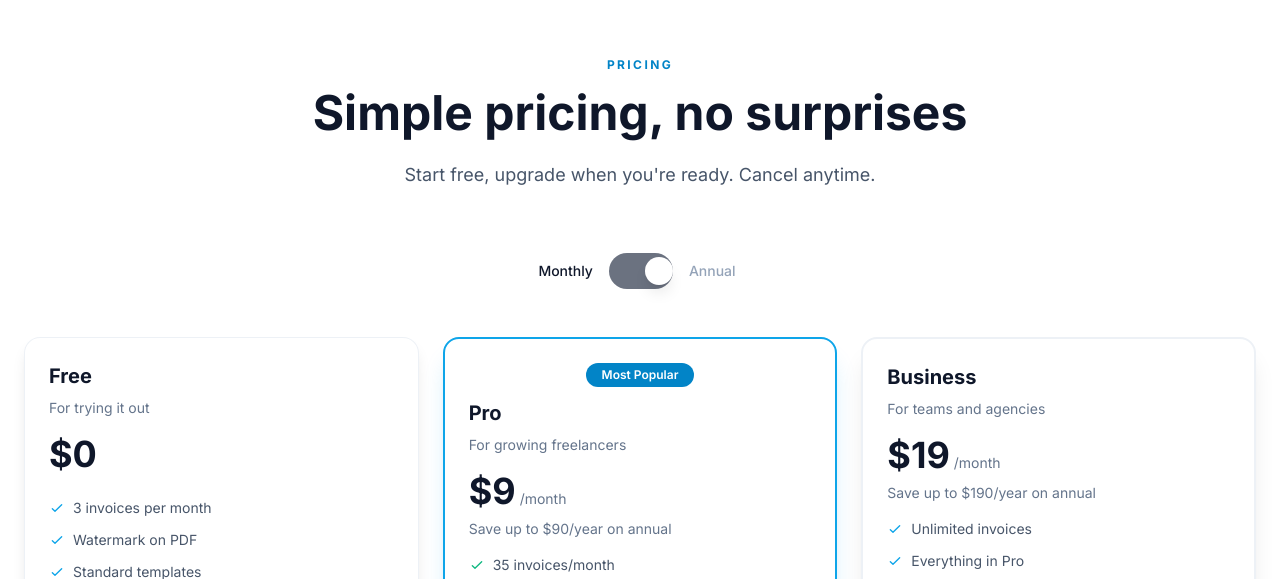
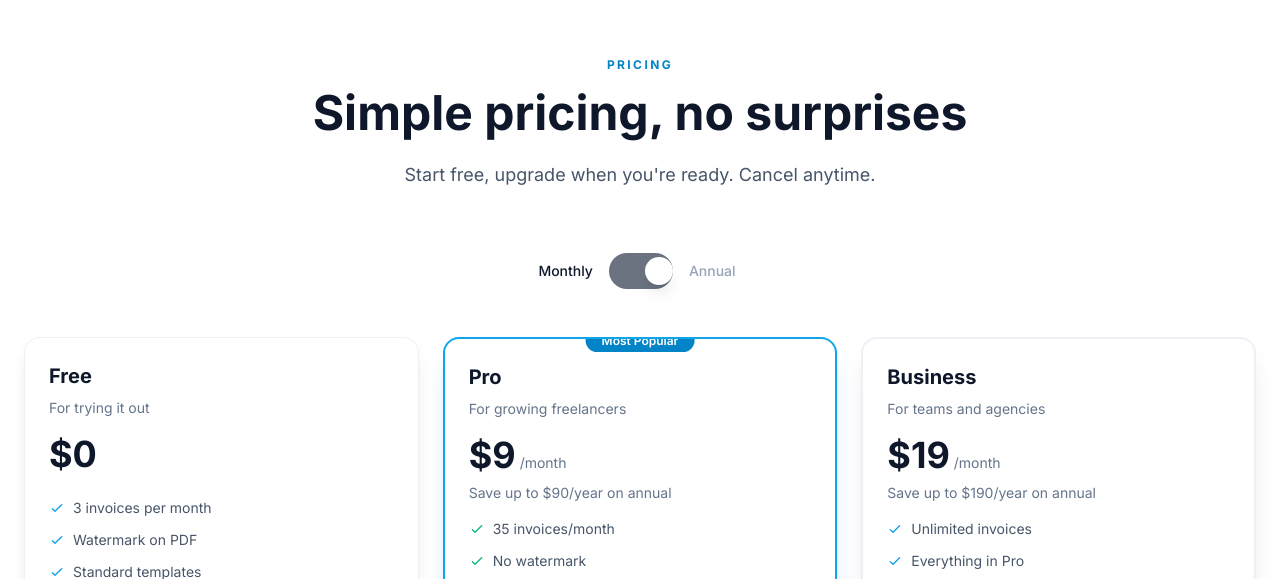
Before and after one commit to Luka69tech/invoice-in-60, a Next.js app: page / in a window 1280 px wide. Shown: the part 3341-3920 px from the top of the page. Built offline with nearby package versions, Linux system fonts and the light colour scheme.

Commit message:
fix: homepage pricing badges match /pricing page implementation

```diff
--- a/app/page.tsx
+++ b/app/page.tsx
@@ -517,7 +517,7 @@ export default function HomePage() {
       </section>
 
       {/* Pricing */}
-      <section id="pricing" className="py-28 lg:py-36">
+      <section id="pricing" className="relative py-28 lg:py-36">
         <div className="mx-auto max-w-7xl px-6">
           <div className="mb-16 text-center">
             <Reveal>
@@ -558,10 +558,15 @@ export default function HomePage() {
             </span>
           </div>
 
-          <div className="grid gap-6 md:grid-cols-3">
+          <div className="grid gap-6 md:grid-cols-3 overflow-visible">
             {/* Free tier */}
             <Reveal delay={300}>
               <div className="group relative overflow-hidden rounded-2xl border border-slate-200/60 bg-white/80 backdrop-blur-xl p-6 shadow-lg transition-all hover:-translate-y-2 hover:shadow-xl">
+                {false && (
+                  <div className="absolute -top-3 left-1/2 -translate-x-1/2">
+                    <span className="rounded-full bg-sky-600 px-4 py-1 text-xs font-semibold text-white">Most Popular</span>
+                  </div>
+                )}
                 <div className="relative z-10">
                   <h3 className="mb-2 text-xl font-bold text-slate-900">Free</h3>
                   <p className="mb-4 text-sm text-slate-500">For trying it out</p>
@@ -593,7 +598,7 @@ export default function HomePage() {
                   : "border-slate-200 shadow-slate-200/20"
               }`}>
                 {!isAnnual && (
-                  <div className="mb-3 flex justify-center">
+                  <div className="absolute -top-3 left-1/2 -translate-x-1/2">
                     <span className="rounded-full bg-sky-600 px-4 py-1 text-xs font-semibold text-white">
                       Most Popular
                     </span>
@@ -642,7 +647,7 @@ export default function HomePage() {
                   : "border-slate-200/60 shadow-lg"
               }`}>
                 {isAnnual && (
-                  <div className="mb-3 flex justify-center">
+                  <div className="absolute -top-3 left-1/2 -translate-x-1/2">
                     <span className="rounded-full bg-emerald-500 px-4 py-1 text-xs font-semibold text-white">
                       Best Value
                     </span>
```
